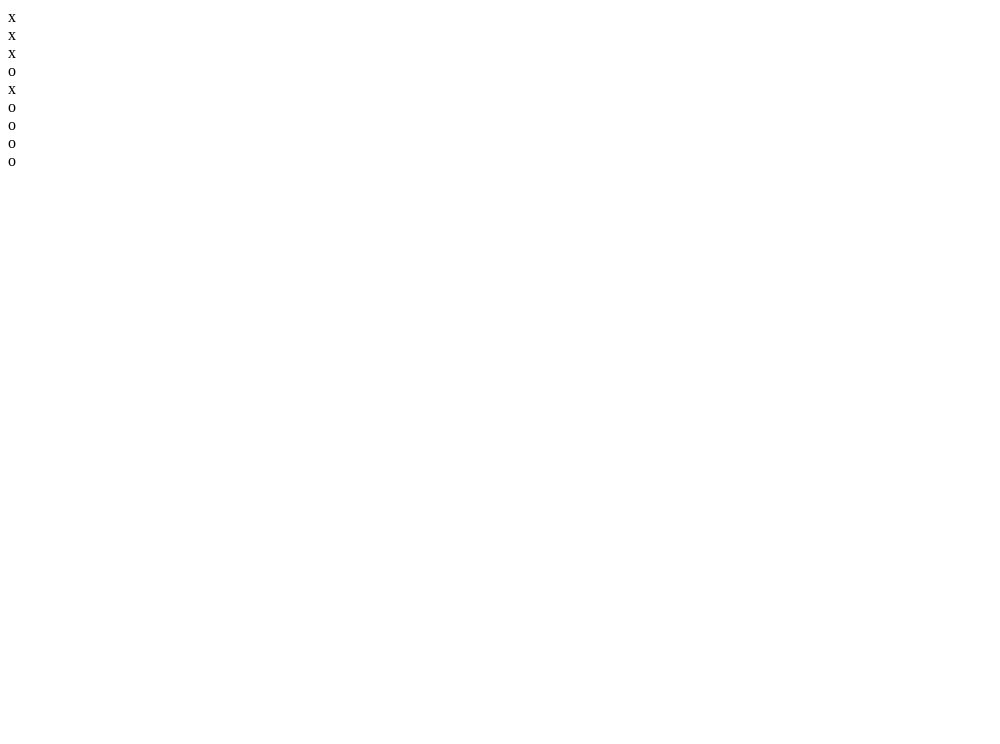
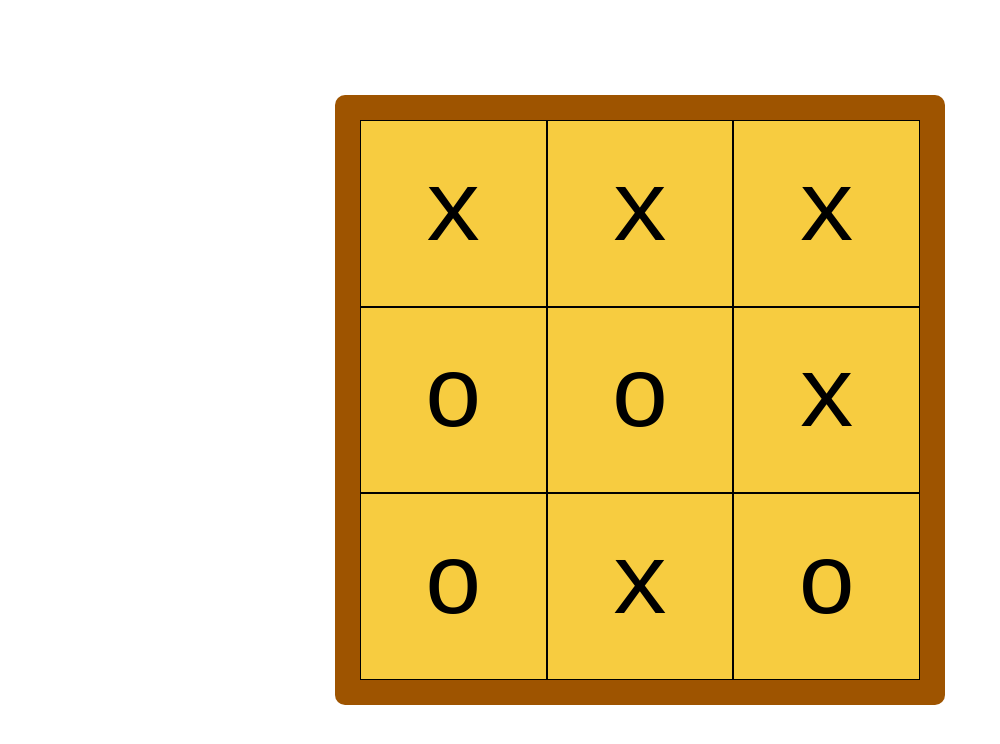
Before and after one commit to radioheard/odin.tic-tac-toe, a plain HTML site: page index.html in a window 1280 px wide. Shown: the whole page, without its empty margins (0-1000 px from the left). Drawn offline with Linux system fonts and the light colour scheme.

Commit message:
Board Rendering
Created boardRender func to generate a board display based on gameboard.board arr. Added css to make it board-like.

```diff
--- a/index.html
+++ b/index.html
@@ -8,16 +8,7 @@
     <link rel="stylesheet" href="style.css">
 </head>
 <body>
-    <div class="gameboard">
-        <div>x</div>
-        <div>x</div>
-        <div>x</div>
-        <div>o</div>
-        <div>x</div>
-        <div>o</div>
-        <div>o</div>
-        <div>o</div>
-        <div>o</div>
+    <div id="gameboard">
     </div>
     <script src="./script.js"></script>
 </body>
--- a/script.js
+++ b/script.js
@@ -1,28 +1,26 @@
 const gameBoard = (() => {
 
-    const space1 = 'x';
-    const space2 = 'x';
-    const space3 = 'x';
-    const space4 = 'o';
-    const space5 = 'o';
-    const space6 = 'x';
-    const space7 = 'o';
-    const space8 = 'x';
-    const space9 = 'o';
+    let board = ['x','x','x','o','o','x','o','x','o']
 
     return {
-        space1,
-        space2,
-        space3,
-        space4,
-        space5,
-        space6,
-        space7,
-        space8,
-        space9,
+        board,
     };
 })();
 
 const playerFactory = (name, ficha) => {
     return {name, ficha};
 };
+
+function boardRender () {
+    let board = document.getElementById('gameboard')
+    gameBoard.board.forEach( function(mark, i) {
+        let div = document.createElement('div');
+        let content = document.createTextNode(mark);
+        div.appendChild(content);
+        div.className = 'spc';
+        div.id = `${i}`;
+        board.appendChild(div);
+    });
+}
+
+boardRender();
--- a/style.css
+++ b/style.css
@@ -0,0 +1,31 @@
+
+html, body {
+    display: flex;
+    align-items: center;
+    justify-content: center;
+    height: 100%;
+}
+
+#gameboard {
+    display: grid;
+    grid-template-columns: 1fr 1fr 1fr;
+    background-color: rgb(158, 84, 0);
+    padding: 25px;
+    height: 70vh;
+    width: 70vh;
+    border-radius: 10px;
+}
+
+.spc {
+    background-color: rgb(247, 204, 64);
+    border: solid 1px black;
+    display: flex;
+    align-items: center;
+    justify-content: center;
+    font-family: monospace;
+    font-size: 100px;
+}
+
+.spc:hover {
+    background-color: rgb(247, 221, 138);
+}
```
